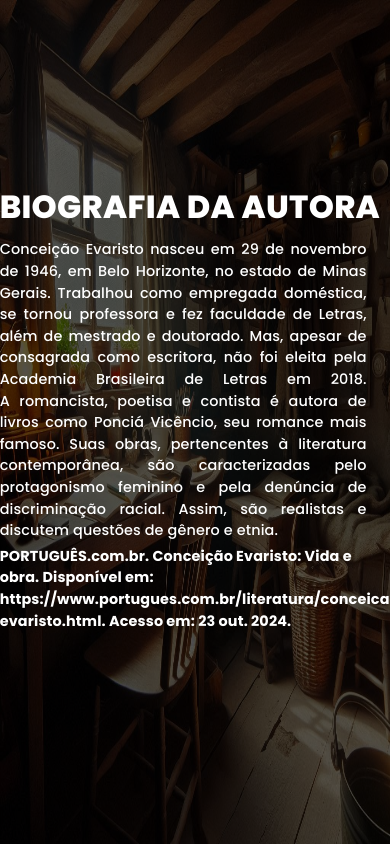
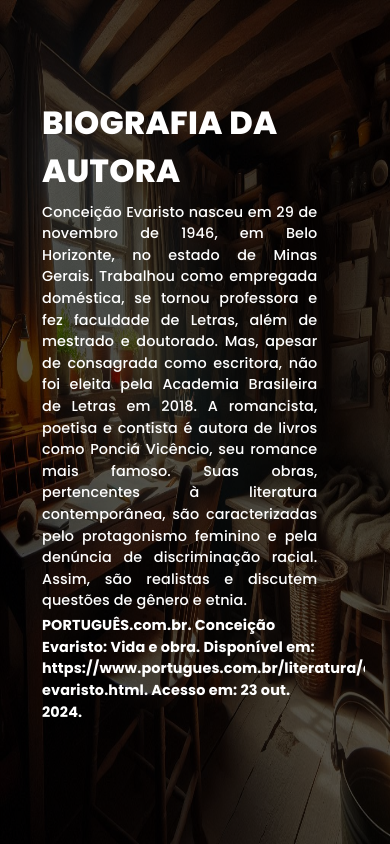
Before and after one commit to dePaula06/educationalTerm, a React (Vite) app: page /biografia in a window 390 px wide. Built offline with nearby package versions, Linux system fonts and the light colour scheme.

Commit message:
chore: Correction in the styling of elements after implementation. Centering buttons and creating boxes for centering

```diff
--- a/src/components/buttonInit/buttonInit.css
+++ b/src/components/buttonInit/buttonInit.css
@@ -63,7 +63,7 @@
     .MuiButton-root.buttonInit {
         font-size: 1.6rem;
         width: 125%;
-        margin-left: 0;
+        margin-left: -12.5%;
     }
 }
 @media (max-width: 1024px) and (max-height: 600px) {
--- a/src/pages/autora/autora.css
+++ b/src/pages/autora/autora.css
@@ -40,6 +40,7 @@
   align-items: flex-start; /* Alinha o conteúdo ao lado esquerdo */
   padding-left: 5%; /* Ajuste de padding para dar espaço na margem esquerda */
   height: 100vh; /* Ocupará 100% da altura da tela */
+  overflow: auto; /* Permite rolagem caso o conteúdo ultrapasse a tela */
 }
 
 .MuiTypography-root.titleBiography {
@@ -55,40 +56,17 @@
   margin-top: 2%;
   text-align: justify;
 }
+
 .MuiTypography-root.referenceBiography {
   font-family: "Poppins-Bold";
   font-size: 1.3rem;
   width: 65%;
   margin-top: 1%;
 }
+
 /* Responsividade para tablets */
 @media (max-width: 768px) {
-    .MuiTypography-root.titleBiography {
-      font-size: 2.5rem;
-    }
-
-    .MuiTypography-root.textBiography,
-    .MuiTypography-root.referenceBiography {
-      font-size: 1rem;
-      width: 80%; /* Aumenta a largura para ocupar mais espaço em telas menores */
-    }
-  }
-
-  /* Responsividade para celulares */
-  @media (max-width: 480px) {
-    .MuiTypography-root.titleBiography {
-      font-size: 2rem;
-    }
-
-    .MuiTypography-root.textBiography,
-    .MuiTypography-root.referenceBiography {
-      font-size: 0.9rem;
-      width: 90%; /* Expande ainda mais a largura em telas muito pequenas */
-    }
-  }
-  /* Responsividade para tablets */
-@media (max-width: 768px) {
-    .content {
+  .contentAutora {
     padding: 0 10%; /* Margem de 10% nas laterais */
   }
 
@@ -105,7 +83,7 @@
 
 /* Responsividade para celulares */
 @media (max-width: 480px) {
-    .content {
+  .contentAutora {
     padding: 0 5%; /* Margem de 5% nas laterais para telas muito pequenas */
   }
 
@@ -118,9 +96,11 @@
     font-size: 0.9rem;
     width: 90%; /* Expande ainda mais a largura em telas muito pequenas */
   }
+}
+
 /* Responsividade para telas muito pequenas, abaixo de 320px */
 @media (max-width: 320px) {
-    .content {
+  .contentAutora {
     padding: 0 3%; /* Margem de 3% nas laterais */
   }
 
@@ -134,9 +114,10 @@
     width: 95%; /* Quase toda a largura em telas muito pequenas */
   }
 }
-  }
+
+/* Responsividade para telas médias e pequenas */
 @media (max-width: 1024px) and (max-height: 600px) {
-    .content {
+  .contentAutora {
     padding: 2% 3%; /* Margem de 3% nas laterais */
   }
 
--- a/src/pages/obra/obra.css
+++ b/src/pages/obra/obra.css
@@ -40,26 +40,32 @@
   align-items: flex-start;
   padding: 5%; /* Ajuste para dar espaço nas margens */
   min-height: 100vh; /* Altura mínima para permitir rolagem */
+  width: 100%;
+  max-width: 1200px; /* Limita a largura máxima para telas grandes */
+  margin: 0 auto; /* Centraliza o conteúdo */
 }
 
 .MuiTypography-root.titleObra {
   font-family: "Poppins-ExtraBold";
   font-size: 2.8rem;
+  word-wrap: break-word; /* Quebra palavras longas */
 }
 
 .MuiTypography-root.textObra {
   font-family: "Poppins-Medium";
   font-size: 1.1rem;
-    width: 65%;
+  width: 100%; /* Garante que ocupe a largura total disponível */
   margin-top: 2%;
   text-align: justify;
+  word-wrap: break-word; /* Quebra palavras longas */
 }
 
 .MuiTypography-root.referenceObra {
   font-family: "Poppins-Bold";
   font-size: 1.3rem;
-    width: 65%;
+  width: 100%; /* Garante que ocupe a largura total disponível */
   margin-top: 1%;
+  word-wrap: break-word; /* Quebra palavras longas */
 }
 
 /* Responsividade para tablets */
@@ -75,7 +81,7 @@
   .MuiTypography-root.textObra,
   .MuiTypography-root.referenceObra {
       font-size: 0.9rem;
-      width: 80%;
+      width: 100%;
   }
 }
 
@@ -92,7 +98,7 @@
   .MuiTypography-root.textObra,
   .MuiTypography-root.referenceObra {
       font-size: 0.8rem;
-      width: 90%;
+      width: 100%;
   }
 }
 
@@ -109,9 +115,10 @@
   .MuiTypography-root.textObra,
   .MuiTypography-root.referenceObra {
       font-size: 0.6rem;
-      width: 95%;
+      width: 100%;
   }
 }
+
 @media (max-width: 1024px) and (max-height: 600px) {
   .contentObra {
       padding: 2% 3%; /* Margem de 3% nas laterais */
@@ -124,6 +131,6 @@
   .MuiTypography-root.textObra,
   .MuiTypography-root.referenceObra {
       font-size: 0.8rem;
-      width: 95%; /* Quase toda a largura em telas muito pequenas */
+      width: 100%; /* Quase toda a largura em telas muito pequenas */
   }
 }
```
Lines whose indentation alone changed are shown as unchanged.
